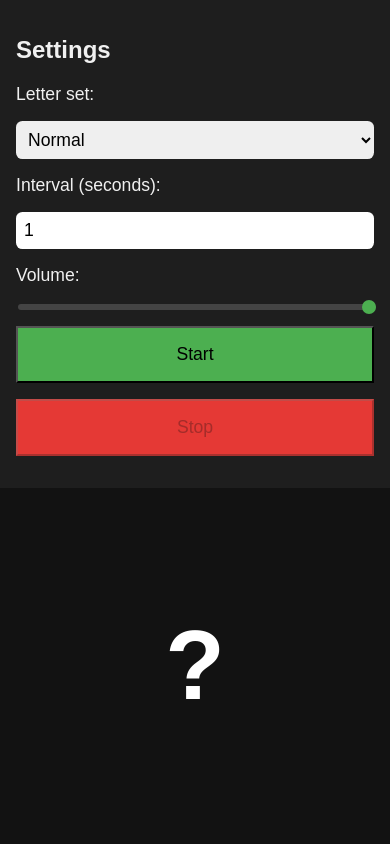
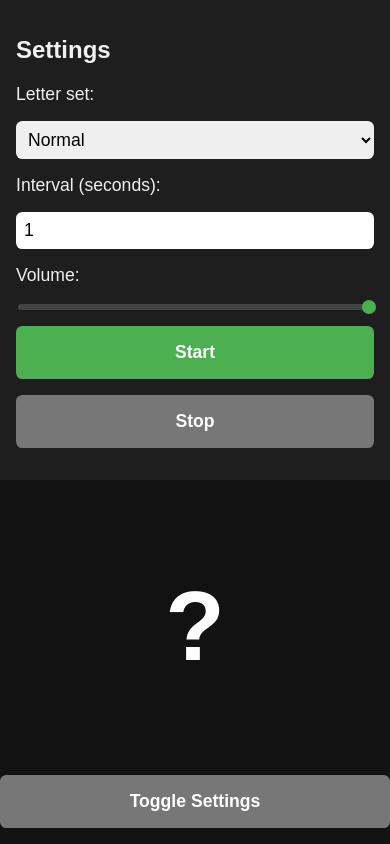
Before and after one commit to MeggyesAdam/RLG, a plain HTML site: page index.html in a window 390 px wide. Drawn offline with Linux system fonts and the light colour scheme.

Commit message:
added mobile

```diff
--- a/index.html
+++ b/index.html
@@ -4,7 +4,7 @@
   <meta charset="UTF-8" />
   <title>Random Letter Generator</title>
   <meta name="viewport" content="width=device-width, initial-scale=1.0" />
-  <link rel="icon" href="favicon.ico" type="image/x-icon" />
+  <link rel="icon" href="https://fav.farm/🎵" />
   <style>
     * {
       box-sizing: border-box;
@@ -46,6 +46,16 @@
       color: #ffffff;
     }
 
+    button {
+      padding: 0.7rem;
+      border: none;
+      border-radius: 0.4rem;
+      background-color: #4CAF50;
+      color: white;
+      font-weight: bold;
+      cursor: pointer;
+    }
+
     label, select, input, button {
       width: 100%;
       margin-bottom: 1rem;
@@ -60,6 +70,7 @@
 
     input[type="range"] {
       -webkit-appearance: none;
+      appearance: none;
       background: #444;
       height: 6px;
       border-radius: 5px;
@@ -92,9 +103,18 @@
       background-color: #e53935;
     }
 
+    button#mobileBtn {
+        background-color: #777;
+        display: none;
+    }
+
     button:disabled {
-      background-color: #777;
+      background-color: #777 !important;
       cursor: not-allowed;
+    }
+
+    .hidden {
+      display: none !important;
     }
 
     @media (max-width: 600px) {
@@ -119,11 +139,15 @@
       button {
         padding: 1rem;
       }
+
+      button#mobileBtn {
+        display: block;
+      }
     }
   </style>
 </head>
 <body>
-  <div class="sidebar">
+  <div class="sidebar" id="sidebar">
     <h2>Settings</h2>
 
     <label for="set">Letter set:</label>
@@ -146,6 +170,8 @@
     <div class="output" id="letterOutput">?</div>
   </div>
 
+  <button id="mobileBtn">Toggle Settings</button>
+
   <script>
     const normalLetters = ["A", "H", "C", "D", "E", "F", "G"];
     const extendedLetters = [...normalLetters, "A#", "Ab", "Bb", "C#", "Cb", "D#", "Db", "Eb", "F#", "Fb", "G#", "Gb"];
@@ -158,6 +184,19 @@
     const intervalInput = document.getElementById("interval");
     const volumeSlider = document.getElementById("volume");
     const letterOutput = document.getElementById("letterOutput");
+    const sidebar = document.getElementById("sidebar");
+    const mobileBtn = document.getElementById("mobileBtn");
+    let isSettingsVisible = true;
+
+    const mediaQuery = window.matchMedia("(max-width: 600px)");
+
+    function handleTableChange(event) {
+        if (event.matches && !isSettingsVisible) {
+          sidebar.classList.add("hidden");
+        } else {
+          sidebar.classList.remove("hidden");
+        }
+    }
 
     function getSelectedSet() {
         const set = document.getElementById("set").value;
@@ -201,10 +240,19 @@
     });
 
     stopBtn.addEventListener("click", () => {
+        isPlaying = false;
         clearInterval(intervalId);
         startBtn.disabled = false;
         stopBtn.disabled = true;
     });
+
+    mobileBtn.addEventListener("click", () => {
+        isSettingsVisible = !isSettingsVisible;
+        sidebar.classList.toggle("hidden", !isSettingsVisible);
+    });
+
+    mediaQuery.addEventListener("change", handleTableChange);
+    handleTableChange(mediaQuery);
   </script>
 </body>
 </html>
```
Lines whose indentation alone changed are shown as unchanged.
